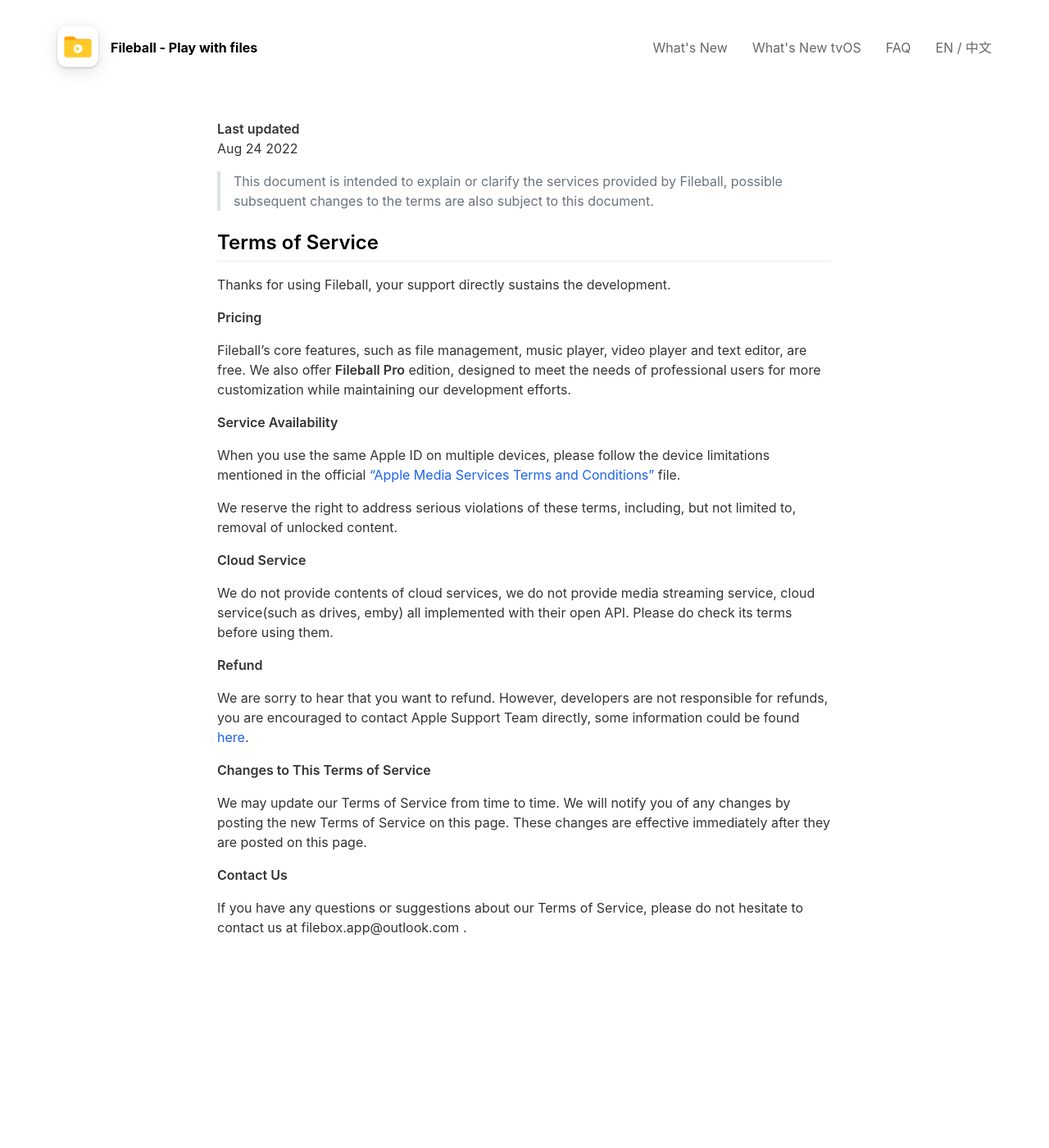
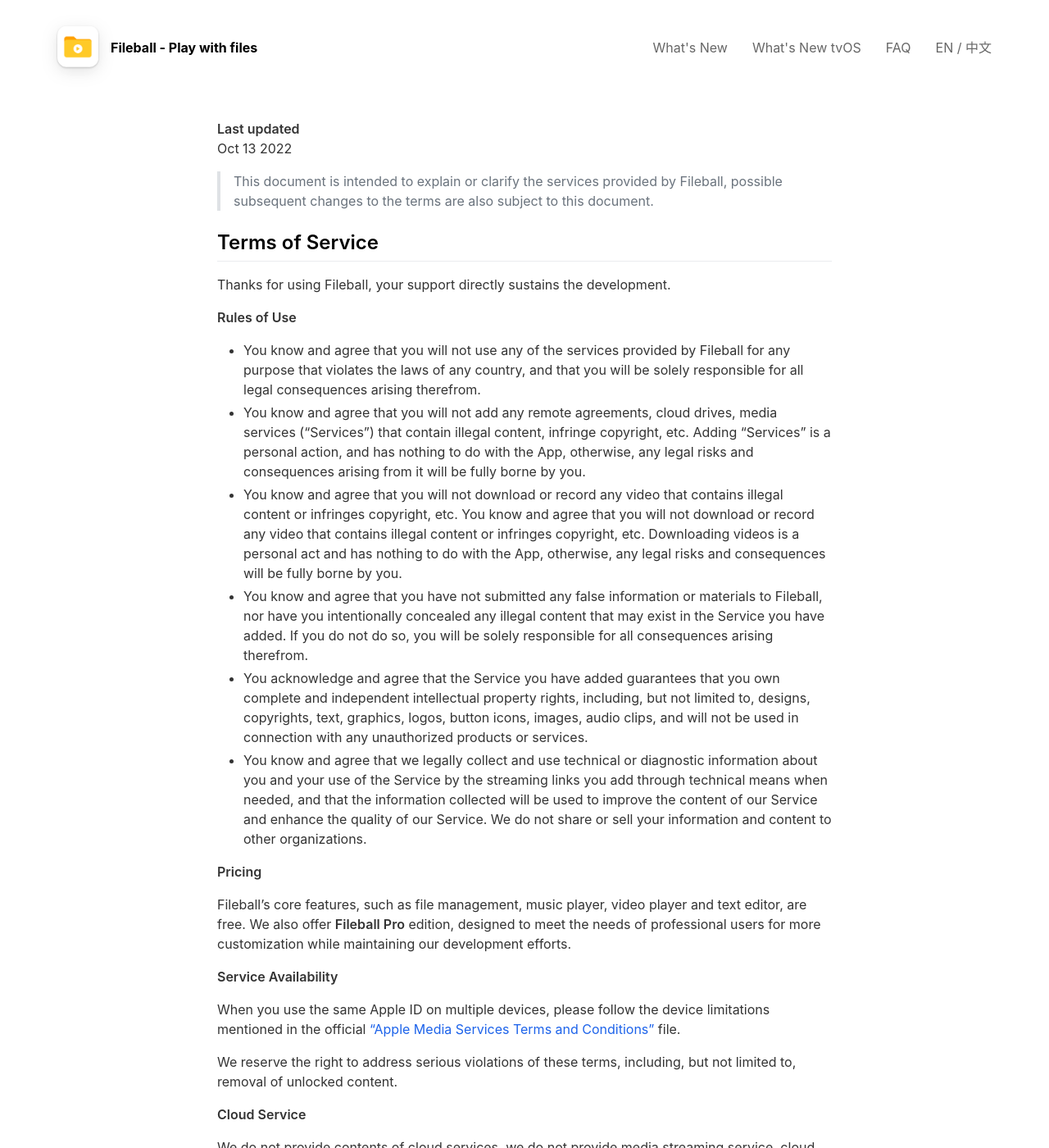
Before and after one commit to alexiscn/fileball.app, a Jekyll site: the page built from _pages/terms.md, in a window 1280 px wide and 1400 px high. Shown: the whole window at 82% size. Built offline with Jekyll 4.4.1, drawn with Linux system fonts in a browser that asks for light colours; nearby versions of some CDN libraries.

Commit message:
update terms

```diff
--- a/_pages/terms.md
+++ b/_pages/terms.md
@@ -7,13 +7,22 @@
 ---
 
 **Last updated**
-Aug 24 2022
+Oct 13 2022
 
 > This document is intended to explain or clarify the services provided by Fileball, possible subsequent changes to the terms are also subject to this document.
 
 ## Terms of Service
 
 Thanks for using Fileball, your support directly sustains the development.
+
+**Rules of Use**
+
+* You know and agree that you will not use any of the services provided by Fileball for any purpose that violates the laws of any country, and that you will be solely responsible for all legal consequences arising therefrom.
+* You know and agree that you will not add any remote agreements, cloud drives, media services ("Services") that contain illegal content, infringe copyright, etc. Adding "Services" is a personal action, and has nothing to do with the App, otherwise, any legal risks and consequences arising from it will be fully borne by you.
+* You know and agree that you will not download or record any video that contains illegal content or infringes copyright, etc. You know and agree that you will not download or record any video that contains illegal content or infringes copyright, etc. Downloading videos is a personal act and has nothing to do with the App, otherwise, any legal risks and consequences will be fully borne by you.
+* You know and agree that you have not submitted any false information or materials to Fileball, nor have you intentionally concealed any illegal content that may exist in the Service you have added. If you do not do so, you will be solely responsible for all consequences arising therefrom.
+* You acknowledge and agree that the Service you have added guarantees that you own complete and independent intellectual property rights, including, but not limited to, designs, copyrights, text, graphics, logos, button icons, images, audio clips, and will not be used in connection with any unauthorized products or services.
+* You know and agree that we legally collect and use technical or diagnostic information about you and your use of the Service by the streaming links you add through technical means when needed, and that the information collected will be used to improve the content of our Service and enhance the quality of our Service. We do not share or sell your information and content to other organizations.
 
 **Pricing**
 
```
Also changed, not shown: _pages/cn/terms.md (+10 -1 lines).
